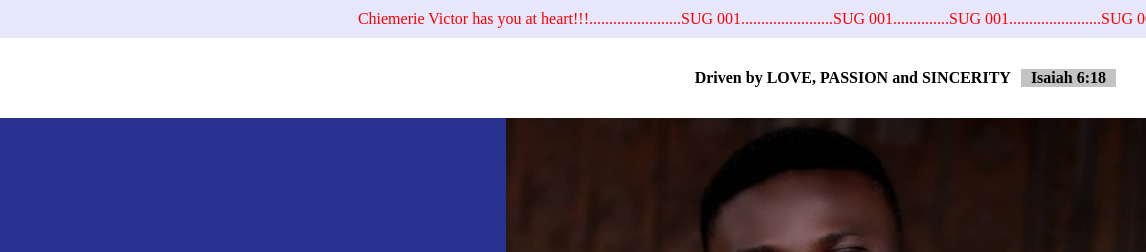
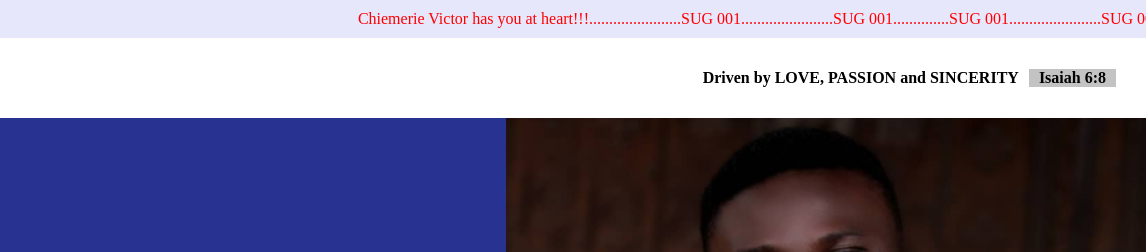
Before and after one commit to ObioraOdimmegwa/ChimerieVictor, a plain HTML site: page index.html in a window 1280 px wide. Shown: the top 252 px of the page, 134-1280 px from the left. Drawn offline with Linux system fonts and the light colour scheme.

Commit message:
Update index.html

```diff
--- a/index.html
+++ b/index.html
@@ -23,7 +23,7 @@
 
         <div class="quoteDiv">
             <strong>Driven by LOVE, PASSION and SINCERITY</strong>
-            <strong style="background-color: #c3c3c3; padding-left: 10px; padding-right: 10px; margin-left: 10px;">Isaiah 6:18</strong>
+            <strong style="background-color: #c3c3c3; padding-left: 10px; padding-right: 10px; margin-left: 10px;">Isaiah 6:8</strong>
         </div>
     </div>
 
```
